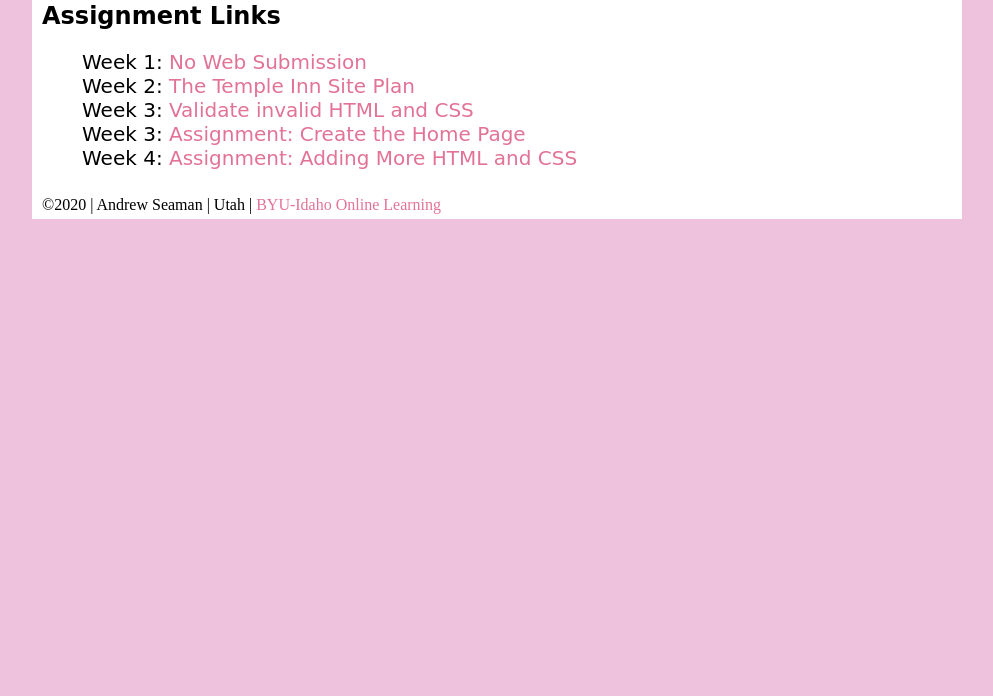
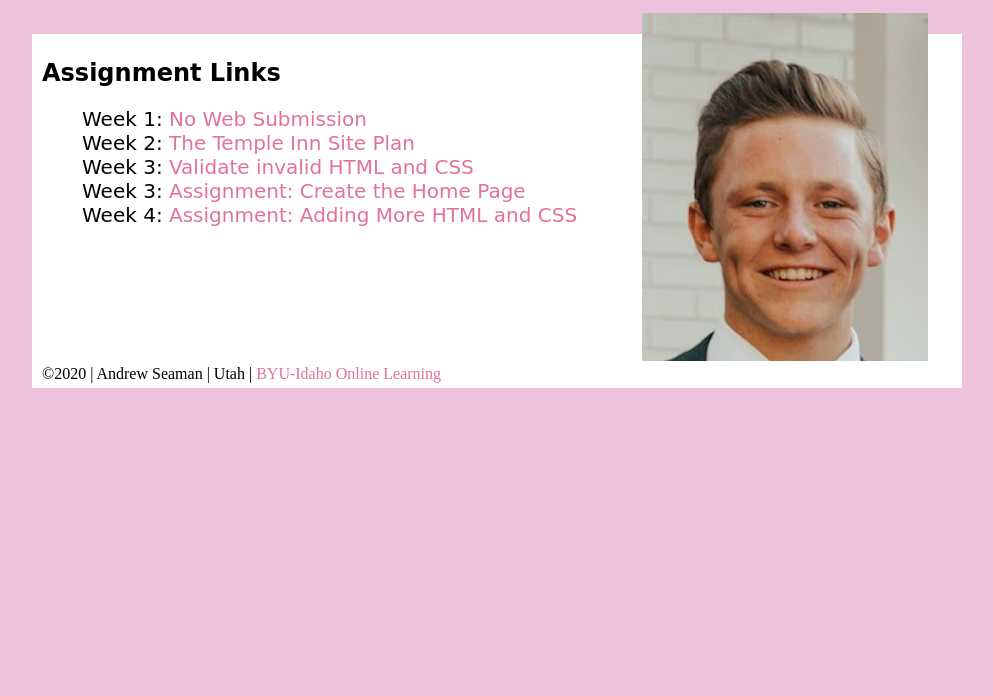
Before and after one commit to AndrewjSeaman/AndrewjSeaman.github.io, a plain HTML site: page index.html in a window 1280 px wide. Shown: the part 104-800 px from the top of the page, without its empty margins (143-1136 px from the left). Drawn offline with Linux system fonts and the light colour scheme.

Commit message:
added image to homepage. Worked with margins.

```diff
--- a/css/homepage.css
+++ b/css/homepage.css
@@ -6,13 +6,24 @@ footer {
     margin: 0 auto;
 }
 
+header, main {
+    margin-top: 50px;
+}
+
+footer {
+    margin-top:-10px;
+    background-color:white;
+    padding-top: 5px;
+    padding-bottom:5px;
+    padding-left: 10px;
+}
 
 /*Content*/
 body {
     background-color: #EEC2DD;
 }
 
-main, footer {
+main {
     background-color:white;
     padding-top: 5px;
     padding-bottom: 5px;
@@ -59,3 +70,8 @@ h6 {
     font-family: 'Great Vibes', cursive;
     color: black;
 }
+
+.andrew-pic {
+    margin-left:600px;
+    margin-top: -230px;
+}
--- a/index.html
+++ b/index.html
@@ -20,8 +20,8 @@
             <li>Week 3: <a href="fixedhtml.html">Validate invalid HTML and CSS</a></li>
             <li>Week 3: <a href="project/index.html">Assignment: Create the Home Page</a></li>
             <li>Week 4: <a href="project/index.html">Assignment: Adding More HTML and CSS</a></li>
-
         </ul>
+        <img class="andrew-pic" alt="Picture of Andrew Seaman" src="images/andrew.jpg" title="Andrew Seaman">
     </main>
     <footer>
         &copy;2020 | Andrew Seaman | Utah | <a href="https://www.byui.edu/online" target="_blank">BYU-Idaho Online
```
